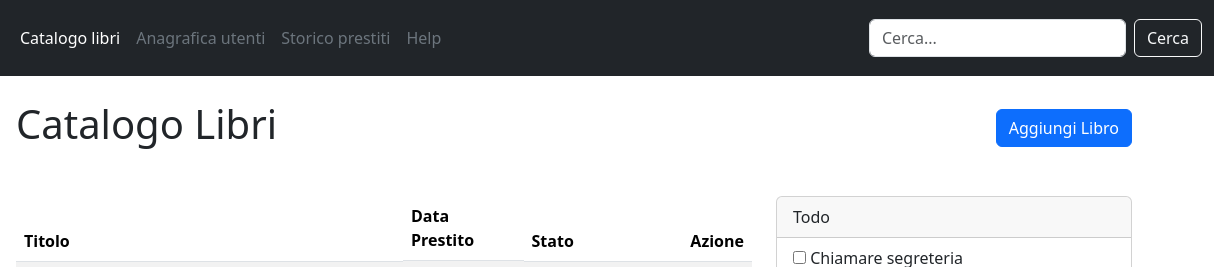
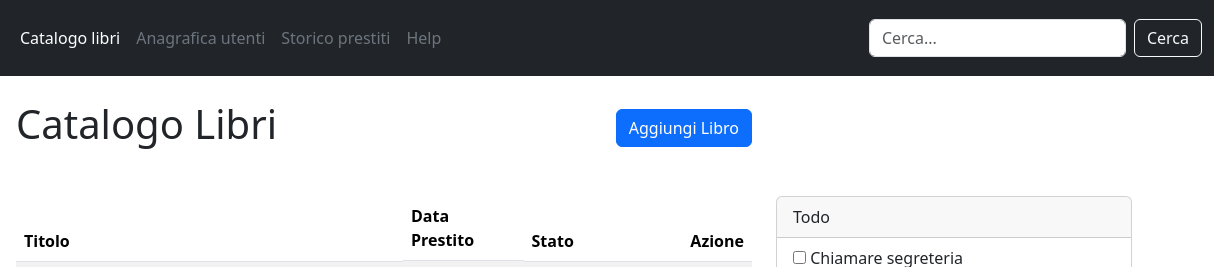
Before and after one commit to Ajimimahdi16/html-css-bootstrap-dashboard, a plain HTML site: page index.html in a window 1280 px wide. Shown: the top 267 px of the page, 66-1280 px from the left. Drawn offline with nearby package versions, Linux system fonts and the light colour scheme.

Commit message:
corezzione del aggiungi libro

```diff
--- a/index.html
+++ b/index.html
@@ -54,7 +54,7 @@
   <div class="container mt-4">
     <div class="row">
      <!-- COLONNA SINISTRA: CATALOGO -->
-    <div class="col-12 col-lg-12">
+    <div class="col-12 col-lg-8">
 
       <section class="d-flex justify-content-between align-items-center mb-3">
         <h1>Catalogo Libri</h1>
```
